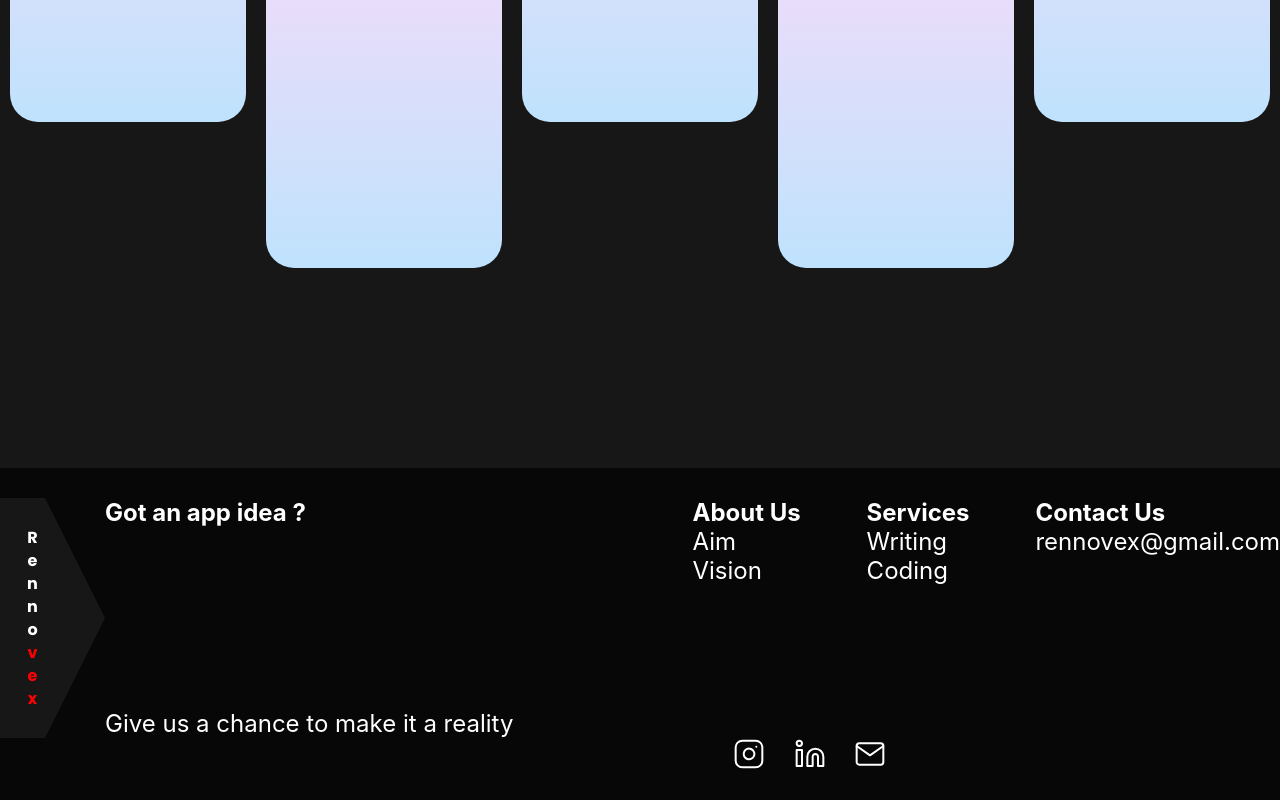
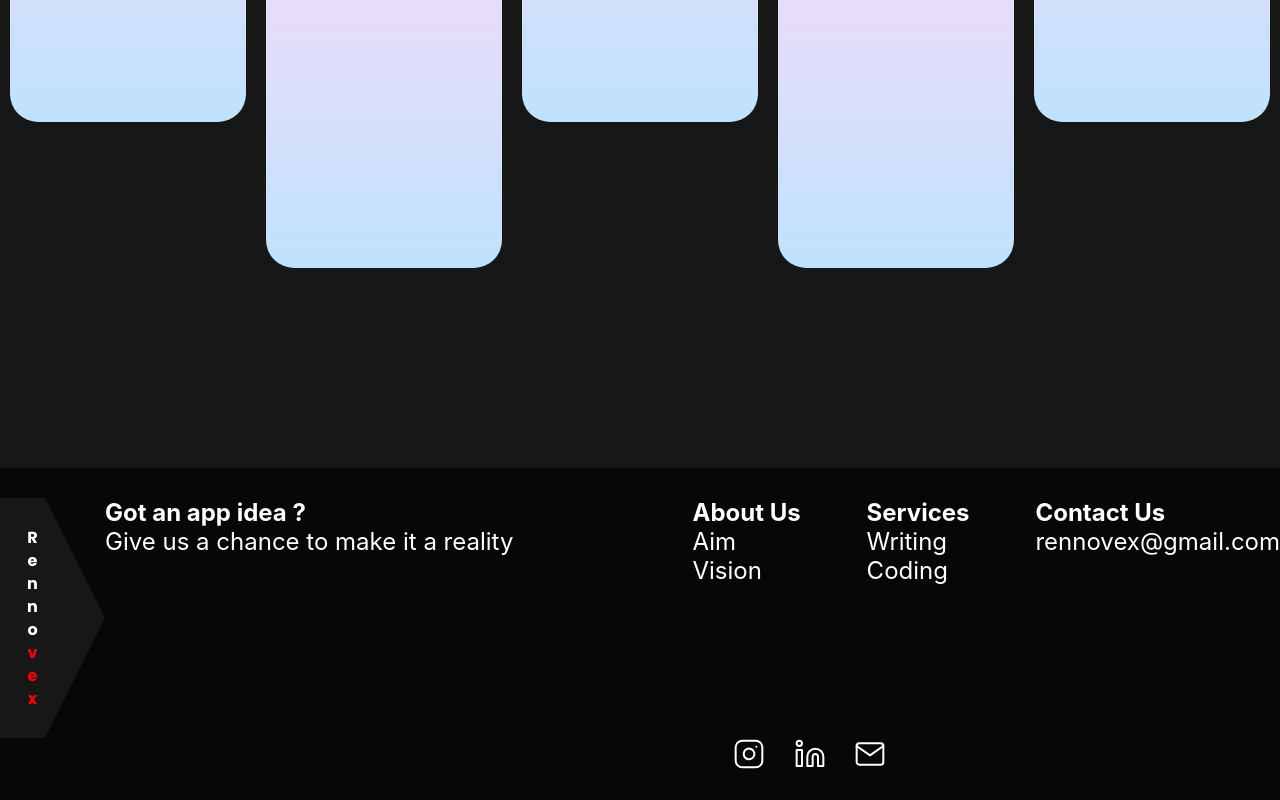
Before and after one commit to rennovex/rennovex.github.io, a React (Create React App) app in the folder rennovex-site/: page / in a window 1280 px wide. Shown: the part 2466-3266 px from the top of the page. Built offline with nearby package versions, Linux system fonts and the light colour scheme.

Commit message:
fix footer

```diff
--- a/rennovex-site/src/components/Footer.module.css
+++ b/rennovex-site/src/components/Footer.module.css
@@ -75,7 +75,7 @@
 
     display: flex;
     flex-direction: column;
-
+    justify-content: flex-start;
 
 }
 
```
